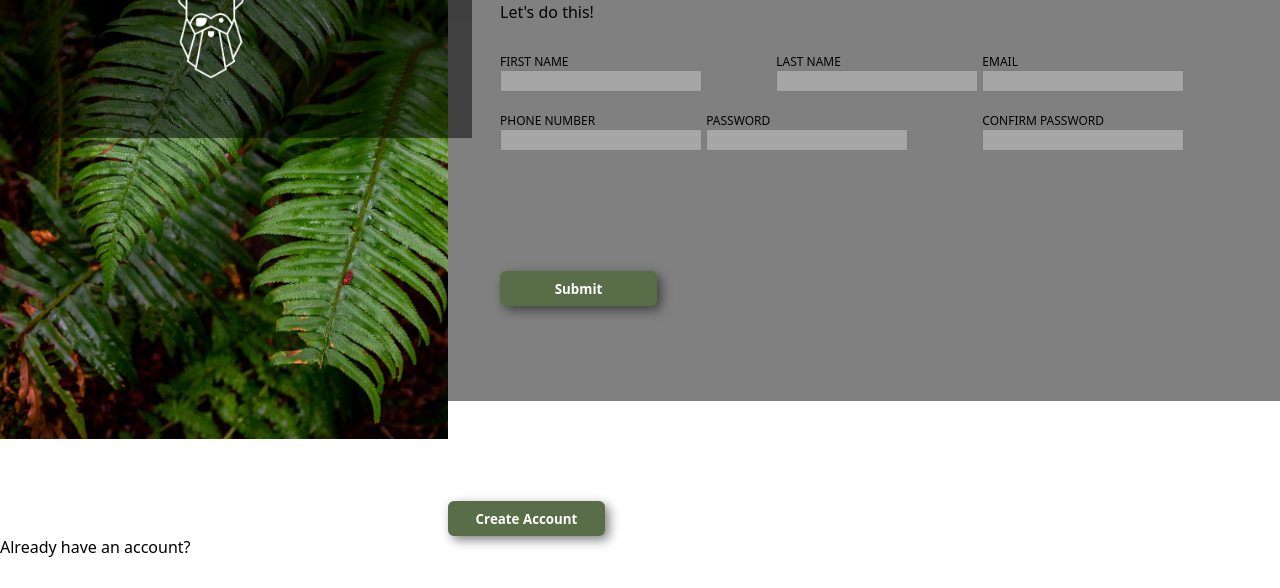
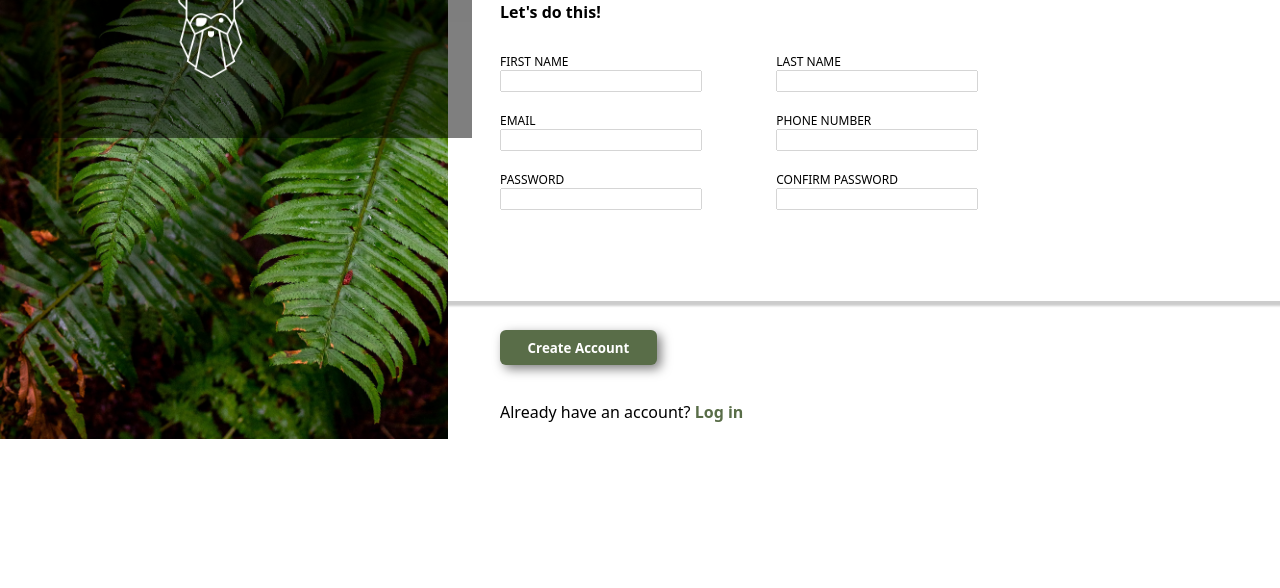
Before and after one commit to Ult1mat3S/sign-up-form-TOP, a plain HTML site: page index.html in a window 1280 px wide. Shown: the part 233-821 px from the top of the page. After the commit the page ends 800 px from the top, so only its background shows below. Drawn offline with Linux system fonts and the light colour scheme.

Commit message:
style: remove inline styling

```diff
--- a/index.html
+++ b/index.html
@@ -28,8 +28,8 @@
         <p>ODIN</p>
     </div>
 
-    <section style="background-color: gray; height: 400px;">
-        <p>Let's do this!</p>
+    <section id="form-container">
+        <p><b>Let's do this!</b></p>
 
         <form action="https://httpbin.org/get" id="primary-form" method="POST"></form>
         <label for="first_name">FIRST NAME
@@ -38,24 +38,29 @@
         <label for="last_name">LAST NAME
             <input type="text" id="last_name" name="last_name">
         </label>
+        <br>
         <label for="user_email">EMAIL
             <input type="email" id="user_email" name="user_email">
         </label>
         <label for="user_phone_number">PHONE NUMBER
             <input type="number" id="user_phone_number" name="user_phone_number">
         </label>
+        <br>
         <label for="user_password">PASSWORD
             <input type="password" id="user_password" name="user_password" onChange="onChange()">
         </label>
         <label for="user_password_confirm">CONFIRM PASSWORD
             <input type="password" id="user_password_confirm" name="user_password_confirm" onChange="onChange()">
         </label>
-        <button type="submit">Submit</button>
+        <br>
+        <button type="submit">Create Account</button>
         </form>
 
     </section>
-<button type="submit">Create Account</button>
-<p>Already have an account? <a href="/login.html"></a></p>
+
+    <span>
+        <p>Already have an account? <a href="/login.html">Log in</a></p>
+    </span>
 
     <section>
 
```
